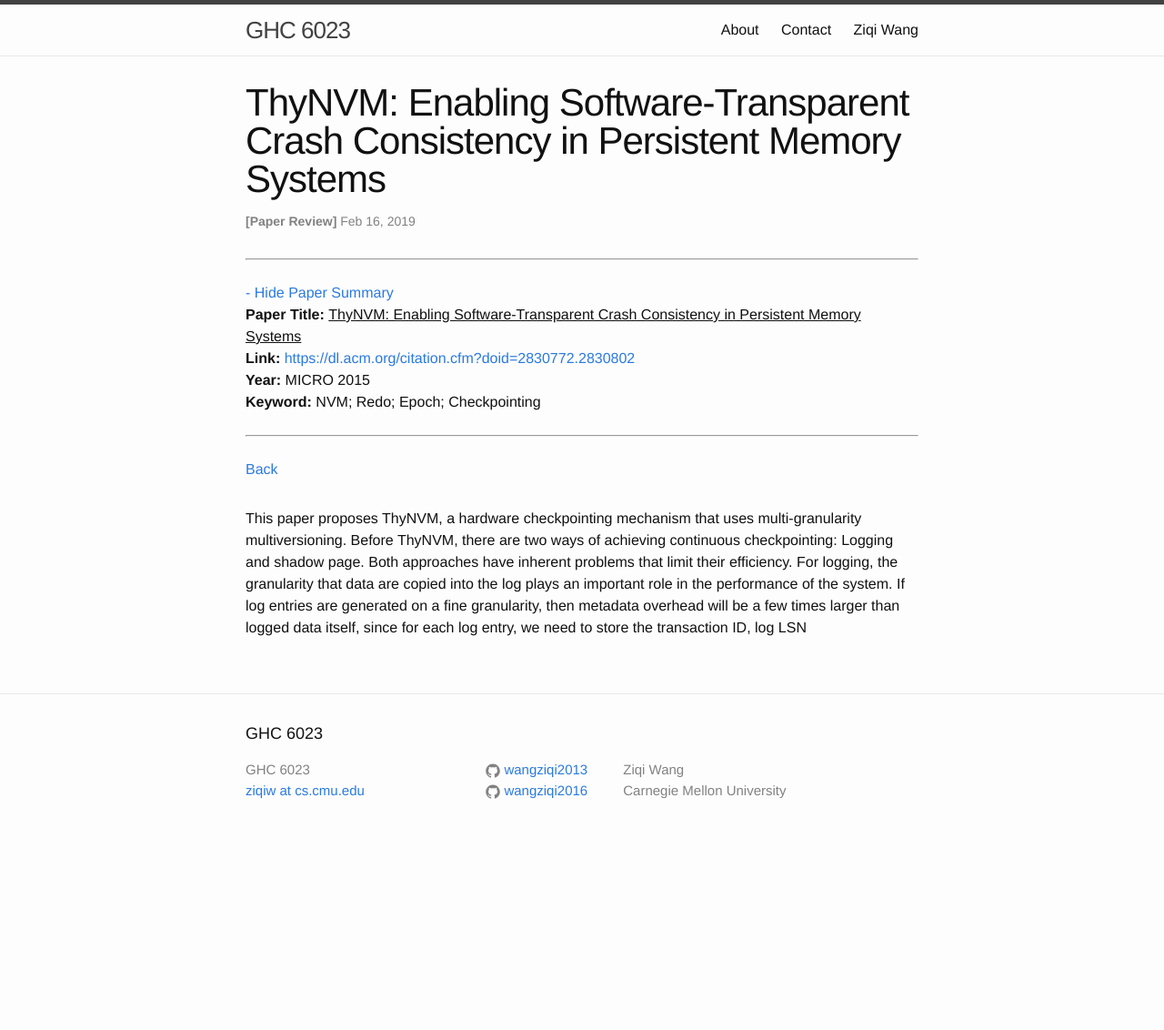
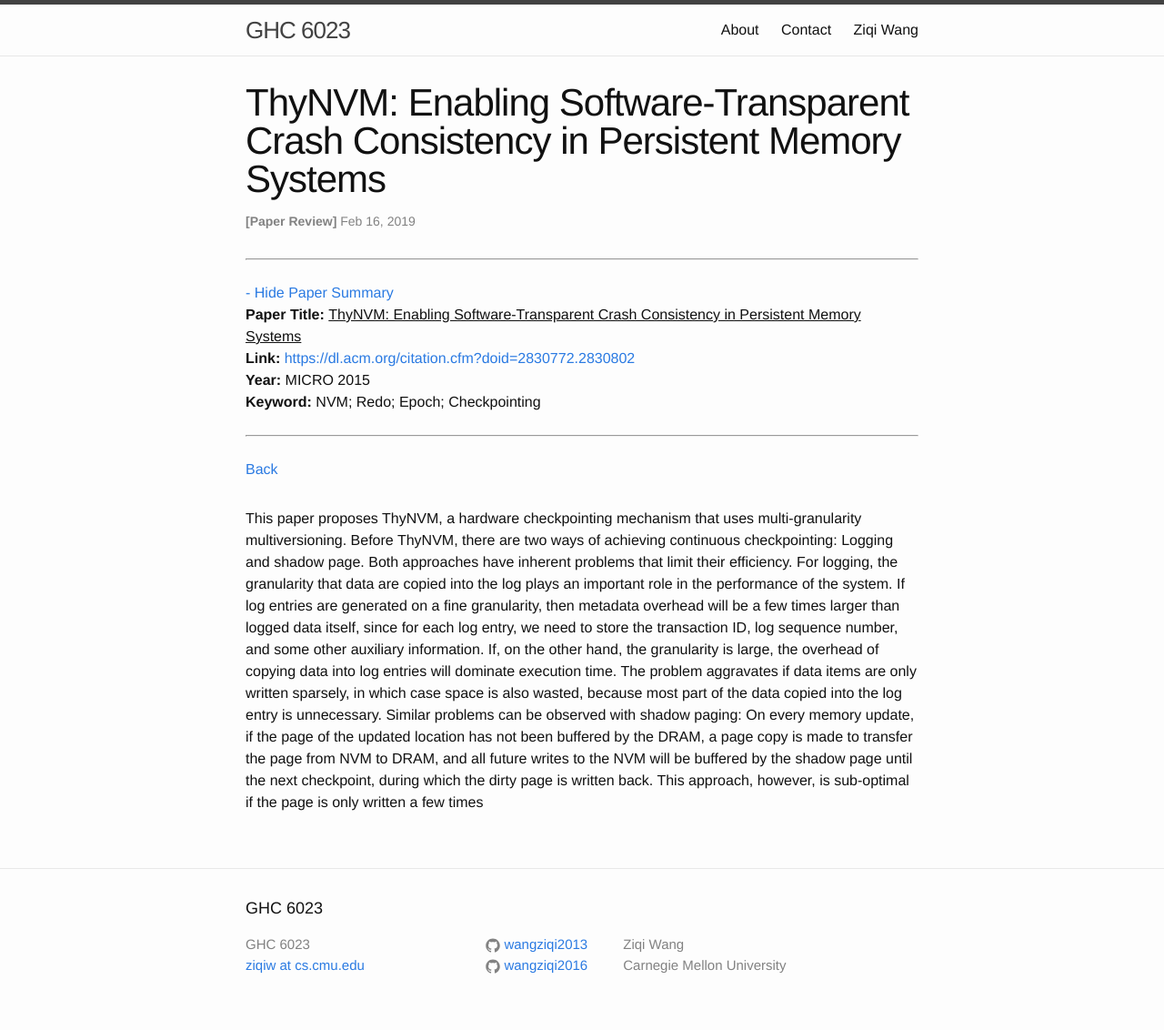
Before and after one commit to wangziqi2013/wangziqi2013.github.io, a Jekyll site: the page built from _posts/2019-02-15-Thynvm.markdown, in a window 1280 px wide. Shown: the whole page at 91% size. Built offline with Jekyll 4.4.1, drawn with Linux system fonts in a browser that asks for light colours; before the commit the page ends 940 px from its top, so only the background shows below that.

Commit message:
Working on shadow page

```diff
--- a/_posts/2019-02-15-Thynvm.markdown
+++ b/_posts/2019-02-15-Thynvm.markdown
@@ -17,4 +17,11 @@ This paper proposes ThyNVM, a hardware checkpointing mechanism that uses multi-g
 there are two ways of achieving continuous checkpointing: Logging and shadow page. Both approaches have inherent problems
 that limit their efficiency. For logging, the granularity that data are copied into the log plays an important role in the
 performance of the system. If log entries are generated on a fine granularity, then metadata overhead will be a few times
-larger than logged data itself, since for each log entry, we need to store the transaction ID, log LSN
+larger than logged data itself, since for each log entry, we need to store the transaction ID, log sequence number, and
+some other auxiliary information. If, on the other hand, the granularity is large, the overhead of copying data into log
+entries will dominate execution time. The problem aggravates if data items are only written sparsely, in which case space
+is also wasted, because most part of the data copied into the log entry is unnecessary. Similar problems can be observed
+with shadow paging: On every memory update, if the page of the updated location has not been buffered by the DRAM, a
+page copy is made to transfer the page from NVM to DRAM, and all future writes to the NVM will be buffered by the shadow
+page until the next checkpoint, during which the dirty page is written back. This approach, however, is sub-optimal if the page is only
+written a few times
```
